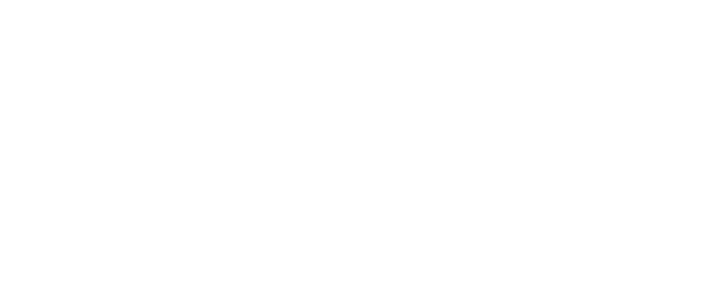
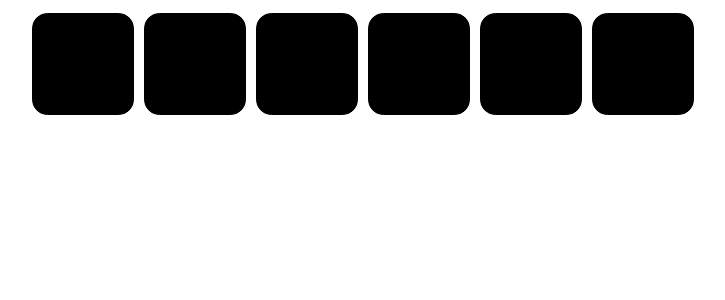
Before and after one commit to Zillight/light-boxes, a React (Create React App) app: page / in a window 1280 px wide. Shown: the top 300 px of the page, without its empty margins (277-1002 px from the left). Built offline with nearby package versions, Linux system fonts and the light colour scheme.

Commit message:
instilling props into App

```diff
--- a/src/App.css
+++ b/src/App.css
@@ -36,3 +36,12 @@
     transform: rotate(360deg);
   }
 }
+
+.boxes{
+  width: 100px;
+  height: 100px;
+  border: 1px solid black;
+  border-radius: 15%;
+  display: inline-block;
+  margin: 5px;
+}
--- a/src/App.js
+++ b/src/App.js
@@ -2,11 +2,15 @@
 import React, {useState} from 'react';
 import boxes from "./boxes"
 
-function App() {
+function App(props) {
   const [squares, setSquares] = useState(boxes)
 
+  const styles = {
+    backgroundColor: "black"
+  }
+
   const boxElements = squares.map(box => (
-    <div className="boxes" key={box.id}></div>
+    <div style={styles} className="boxes" key={box.id}></div>
   ))
   return (
     <div className="App">
--- a/src/index.js
+++ b/src/index.js
@@ -5,6 +5,6 @@
 const root = ReactDOM.createRoot(document.getElementById('root'));
 root.render(
   <React.StrictMode>
-    <App />
+    <App darkmode={true}/>
   </React.StrictMode>
 );
```
